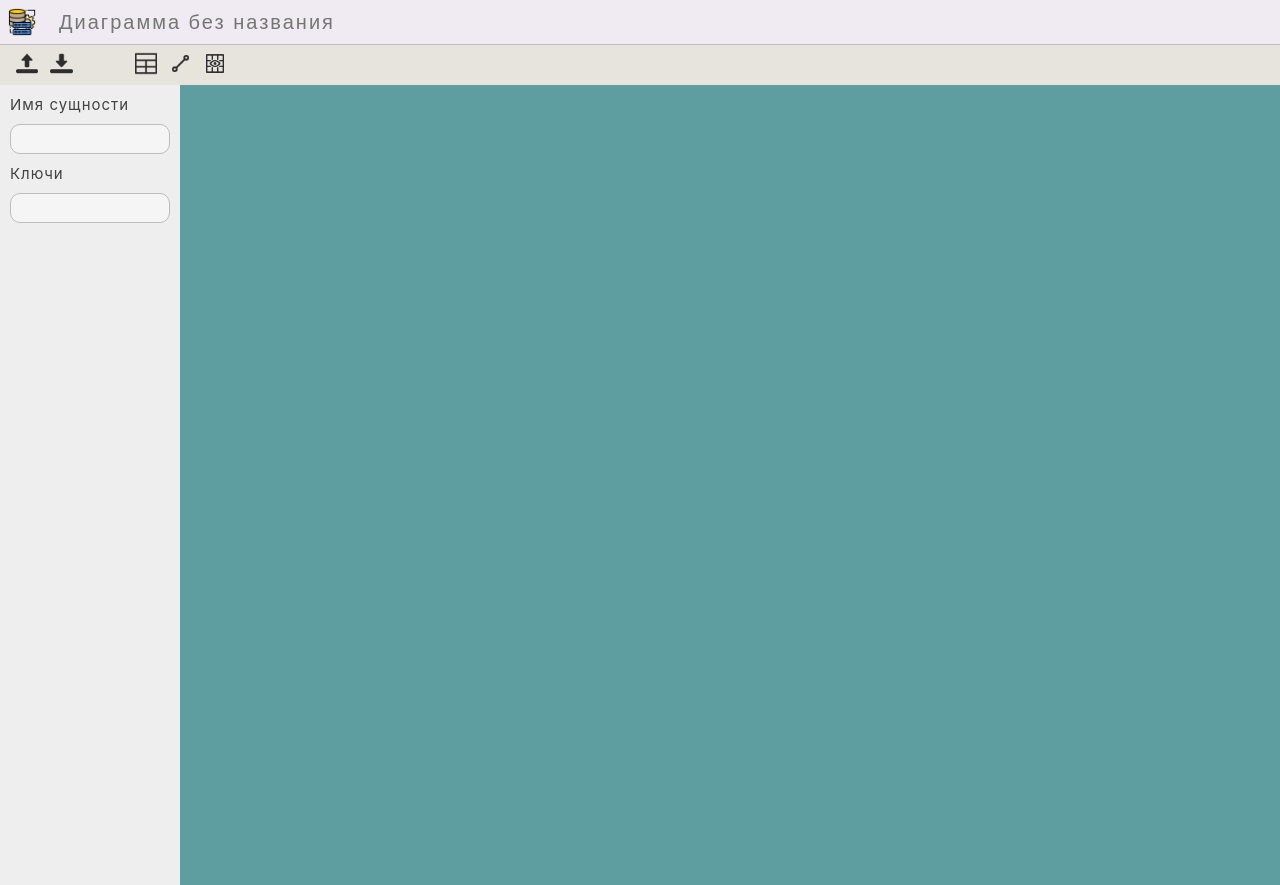
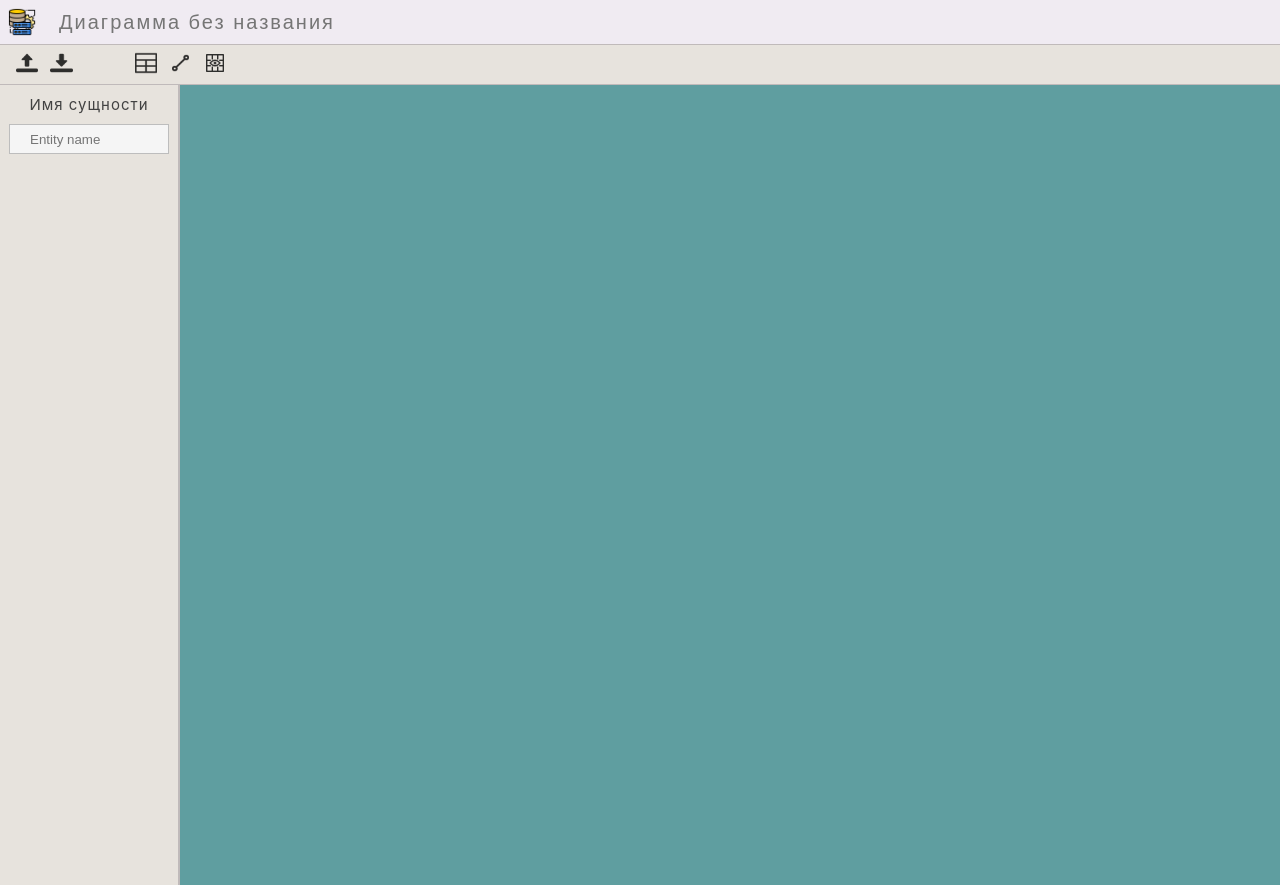
Before and after one commit to PSofiaA/DataModeler, a Vue app: page / in a window 1280 px wide. Built offline with nearby package versions, Linux system fonts and the light colour scheme.

Commit message:
feat: add new component: input

```diff
--- a/src/assets/base.css
+++ b/src/assets/base.css
@@ -14,7 +14,7 @@
   --entity-color: #eeeeee;
 
   --sidebar-border-radius: 20px;
-  --input-border-radius: 10px;
+  --input-border-radius: 7px;
   --panels-border-radius: 8px;
   --top-header-height: 45px;
   --create-button-padding: 10px;
--- a/src/components/TheNavbar.vue
+++ b/src/components/TheNavbar.vue
@@ -41,6 +41,7 @@ export default {
   align-items: center;
   background-color: #e7e3dd;
   height: 40px;
+  border-bottom: rgb(192, 186, 186) solid 1px;
 }
 .navbar-load {
   margin: 0px 10px 0px;
--- a/src/components/TheTableSidebar.vue
+++ b/src/components/TheTableSidebar.vue
@@ -1,27 +1,33 @@
 <template>
   <div id="sidebar-entity-input">
     <div class="sidebar-text-element">Имя сущности</div>
-    <input class="input" />
-    <div class="sidebar-text-element">Ключи</div>
-    <input class="input" />
+    <input-box
+      v-model="this.name"
+      placeholder="Entity name"
+    />
+    <!-- <div class="sidebar-text-element">Ключи</div>
+    <input class="input" /> -->
   </div>
 </template>
 
 <script>
-export default { name: "TheTableSidebar" };
+export default {
+  name: "TheTableSidebar",
+  data() {
+    return {
+      name: "",
+    };
+  },
+};
 </script>
 
 <style scoped>
+#sidebar-entity-input {
+  display: flex;
+  flex-direction: column;
+  align-items: center;
+}
 .sidebar-text-element {
-  padding: 10px;
-}
-.input {
-  margin: auto;
-  display: block;
-  height: var(--sidebar-input-height);
-  width: calc(var(--sidebar-left-width) - 20px);
-  background-color: var(--sidebar-input-color);
-  border: 1px solid var(--button-border-color);
-  border-radius: var(--input-border-radius);
+  padding: 10px 0px;
 }
 </style>
--- a/src/components/UI/InputBox.vue
+++ b/src/components/UI/InputBox.vue
@@ -1,21 +1,33 @@
 <template>
-  <input class="input" type="text" />
+  <input
+    :value="modelValue"
+    @input="updateInput"
+    type="text"
+  />
 </template>
 
 <script>
 export default {
   name: "InputBox",
+  props: {
+    modelValue: [String, Number],
+  },
+  methods: {
+    updateInput(event) {
+      this.$emit("update:modelValue", event.target.value);
+    },
+  },
 };
 </script>
 
 <style scoped>
-.box-input {
-  margin: auto;
+input {
+  /* margin: 10px; */
+  padding-left: 20px;
   display: block;
   height: var(--sidebar-input-height);
   width: calc(var(--sidebar-left-width) - 20px);
   background-color: var(--sidebar-input-color);
   border: 1px solid var(--button-border-color);
-  border-radius: var(--input-border-radius);
 }
 </style>
--- a/src/components/UI/SidebarBox.vue
+++ b/src/components/UI/SidebarBox.vue
@@ -5,9 +5,9 @@
     v-show="leftSidebarOpen"
     @click="hideSidebar"
   >
-    <div class="sidebar-content" @click.stop>
-      <slot> </slot>
-    </div>
+    <!-- <div class="sidebar-content" @click.stop> -->
+    <slot> </slot>
+    <!-- </div> -->
   </div>
 </template>
 
@@ -37,6 +37,7 @@ export default {
   z-index: 2;
   width: var(--sidebar-left-width);
   height: 100vh;
-  background-color: var(--sidebar-color);
+  background-color: #e7e3dd;
+  border-right: rgb(192, 186, 186) solid 2px;
 }
 </style>
--- a/src/components/UI/index.js
+++ b/src/components/UI/index.js
@@ -1,3 +1,4 @@
+import InputBox from "./InputBox.vue";
 import SidebarBox from "./SidebarBox.vue";
 
-export default [SidebarBox];
+export default [SidebarBox, InputBox];
```
Also changed, not shown: 1 other file (tests, documents, lock files or other folders).
